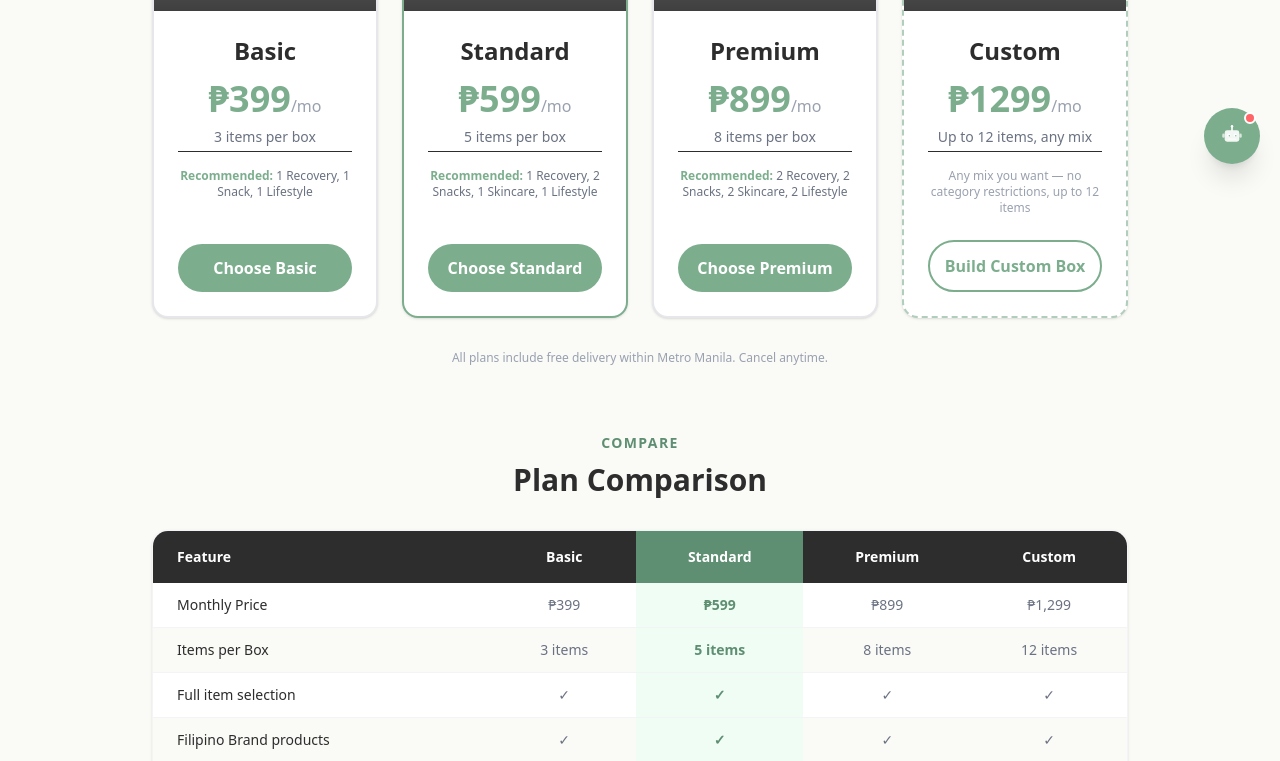
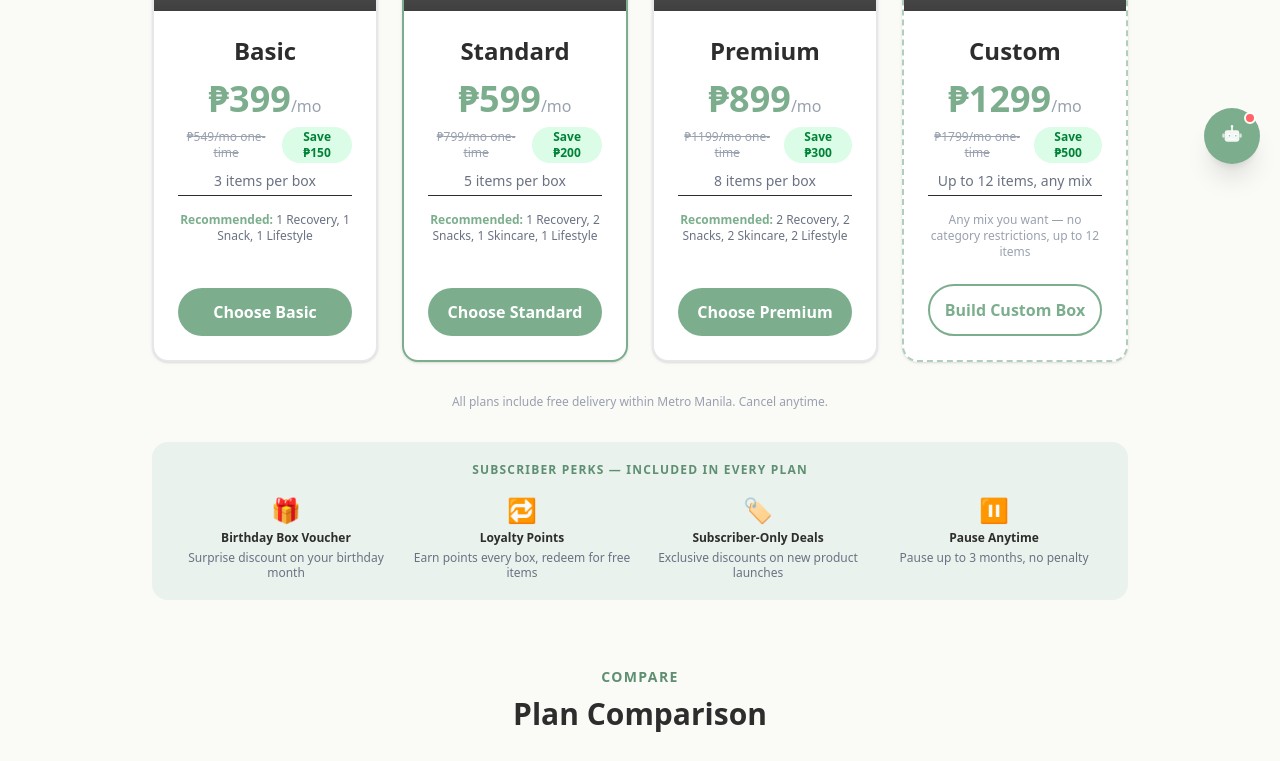
Before and after one commit to lacelcarolanetolentino1gh/boxnijuanph, a Next.js app: page /plans in a window 1280 px wide. Shown: the part 616-1377 px from the top of the page. Built offline with nearby package versions, Linux system fonts and the light colour scheme; grey boxes are pictures that could not be loaded.

Commit message:
Add savings badge + loyalty perks strip to Plans page

```diff
--- a/app/plans/page.tsx
+++ b/app/plans/page.tsx
@@ -4,6 +4,14 @@ import { useState } from "react";
 import Image from "next/image";
 import { PLANS } from "@/lib/data";
 import StepIndicator from "@/components/StepIndicator";
+
+// One-time retail equivalent prices per plan (for savings badge)
+const ONE_TIME_PRICES: Record<string, number> = {
+  basic: 549,
+  standard: 799,
+  premium: 1199,
+  custom: 1799,
+};
 
 export default function PlansPage() {
   const router = useRouter();
@@ -84,6 +92,13 @@ export default function PlansPage() {
               <div className="text-4xl font-extrabold text-[#7CAE8E] my-2">
                 ₱{plan.price}<span className="text-base font-normal text-gray-400">/mo</span>
               </div>
+              {/* Savings badge */}
+              <div className="flex items-center justify-center gap-2 mb-2">
+                <span className="text-xs text-gray-400 line-through">₱{ONE_TIME_PRICES[plan.id]}/mo one-time</span>
+                <span className="text-xs font-bold bg-green-100 text-green-700 px-2 py-0.5 rounded-full">
+                  Save ₱{ONE_TIME_PRICES[plan.id] - plan.price}
+                </span>
+              </div>
               <p className="text-gray-500 text-sm mb-1">
                 {plan.id === "custom" ? "Up to 12 items, any mix" : `${plan.items} items per box`}
               </p>
@@ -115,7 +130,24 @@ export default function PlansPage() {
 
       <p className="text-center text-gray-400 text-xs mt-8">All plans include free delivery within Metro Manila. Cancel anytime.</p>
 
-      {/* ── Pending box warning modal ─────────────────────────────── */}
+      {/* ── Loyalty Perks Strip ───────────────────────────────────── */}
+      <div className="mt-8 bg-[#EAF2ED] rounded-2xl px-6 py-5">
+        <p className="text-center text-xs font-bold text-[#5F8F72] uppercase tracking-widest mb-4">Subscriber Perks — included in every plan</p>
+        <div className="grid grid-cols-2 md:grid-cols-4 gap-4 text-center">
+          {[
+            { icon: "🎁", label: "Birthday Box Voucher", desc: "Surprise discount on your birthday month" },
+            { icon: "🔁", label: "Loyalty Points", desc: "Earn points every box, redeem for free items" },
+            { icon: "🏷️", label: "Subscriber-Only Deals", desc: "Exclusive discounts on new product launches" },
+            { icon: "⏸️", label: "Pause Anytime", desc: "Pause up to 3 months, no penalty" },
+          ].map((perk) => (
+            <div key={perk.label} className="flex flex-col items-center gap-1">
+              <span className="text-2xl">{perk.icon}</span>
+              <p className="text-xs font-semibold text-[#2D2D2D]">{perk.label}</p>
+              <p className="text-xs text-gray-500 leading-tight">{perk.desc}</p>
+            </div>
+          ))}
+        </div>
+      </div>
       {pendingPlanId && (() => {
         const newPlan = PLANS.find((p) => p.id === pendingPlanId);
         return (
```
